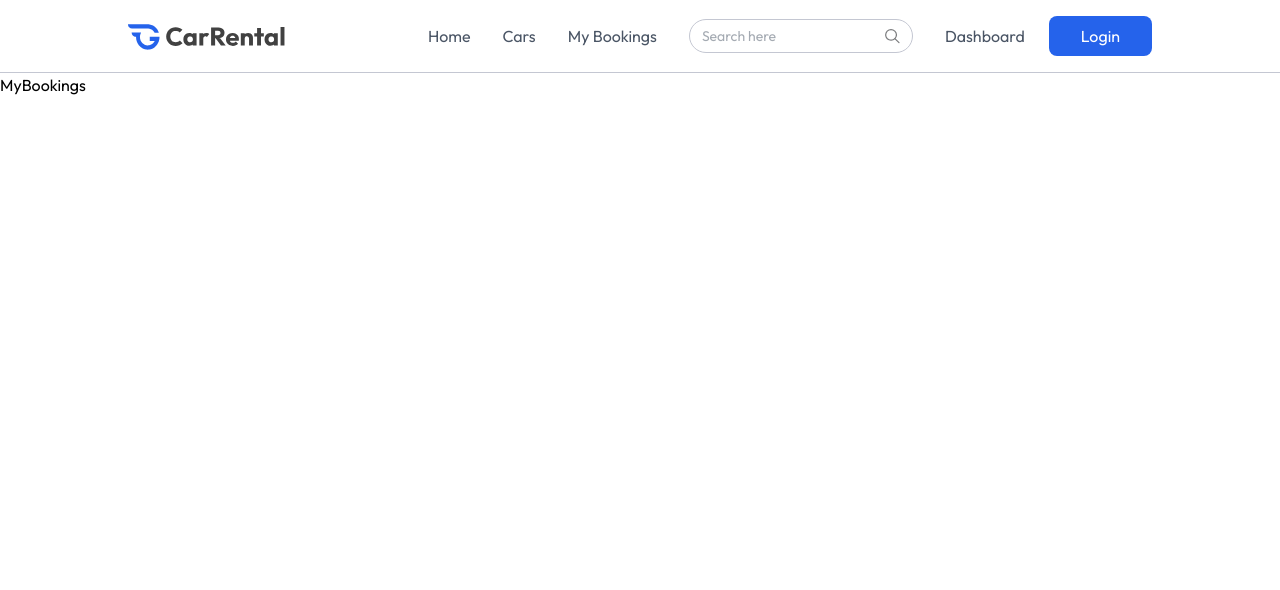
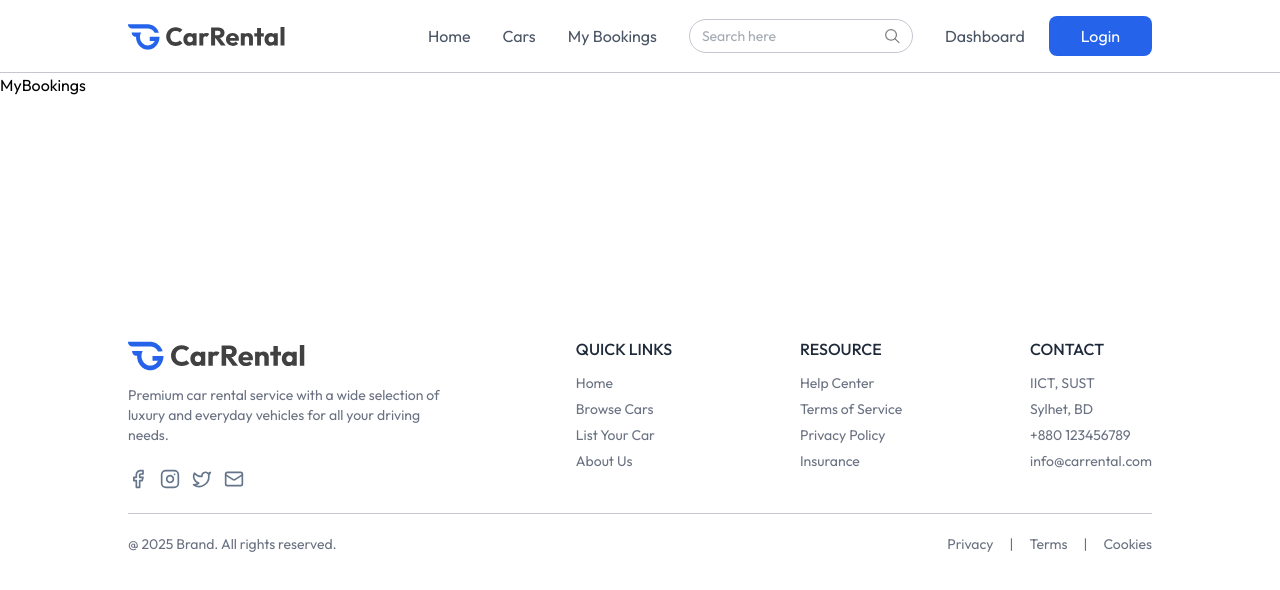
Before and after one commit to shahariat39/WEB-350, a React (Vite) app in the folder client/: page /my-bookings in a window 1280 px wide. Shown: the top 590 px of the page. Built offline with nearby package versions, Linux system fonts and the light colour scheme.

Commit message:
Footer section added

```diff
--- a/client/src/App.jsx
+++ b/client/src/App.jsx
@@ -5,6 +5,7 @@
 import MyBookings from './pages/MyBookings';
 import CarDetails from './pages/CarDetails';
 import Cars from './pages/Cars';
+import Footer from './components/Footer';
 
 const App = () => {
   const [showLogin, setShowLogin] = useState(false);
@@ -20,6 +21,9 @@
         <Route path='/car-details/:id' element={<CarDetails/>} />
         <Route path='/my-bookings' element={<MyBookings/>} />
       </Routes>
+
+      {!isOwnerPath && <Footer/>}
+
     </>
   )
 }
--- /dev/null
+++ b/client/src/components/Footer.jsx
@@ -0,0 +1,68 @@
+import { assets } from "../assets/assets"
+
+const Footer = () => {
+    return (
+        <div className=" text-gray-500 text-sm mt-60 px-6 md:px-16 lg:px-24 xl:px-32">
+
+            <div className=" flex flex-wrap justify-between items-start gap-8 pb-6 border-borderColor border-b">
+                <div>
+                    <img src={assets.logo} alt="logo" className=" h-8 md:h-9"/>
+                    <p className=" max-w-80 mt-3">
+                        Premium car rental service with a wide selection of luxury and everyday vehicles for all your driving needs.
+                    </p>
+                    <div className=" flex items-center gap-3 mt-6">
+                        <a href="#"> <img src={assets.facebook_logo} alt="logo" className=" w-5 h-5"/> </a>
+                        <a href="#"> <img src={assets.instagram_logo} alt="logo" className=" w-5 h-5"/> </a>
+                        <a href="#"> <img src={assets.twitter_logo} alt="logo" className=" w-5 h-5"/> </a>
+                        <a href="#"> <img src={assets.gmail_logo} alt="logo" className=" w-5 h-5"/> </a>
+                    </div>
+                </div>
+
+                <div>
+                    <h2 className=" text-base font-medium text-gray-800 uppercase">Quick Links</h2>
+                    <ul className=" mt-3 flex flex-col gap-1.5">
+                        <li> <a href="#">Home</a> </li>
+                        <li> <a href="#">Browse Cars</a> </li>
+                        <li> <a href="#">List Your Car</a> </li>
+                        <li> <a href="#">About Us</a> </li>
+                    </ul>
+                </div>
+
+                <div>
+                    <h2 className=" text-base font-medium text-gray-800 uppercase">Resource</h2>
+                    <ul className=" mt-3 flex flex-col gap-1.5">
+                        <li> <a href="#">Help Center</a> </li>
+                        <li> <a href="#">Terms of Service</a> </li>
+                        <li> <a href="#">Privacy Policy</a> </li>
+                        <li> <a href="#">Insurance</a> </li>
+                    </ul>
+                </div>
+
+                <div>
+                    <h2 className=" text-base font-medium text-gray-800 uppercase">Contact</h2>
+                    <ul className=" mt-3 flex flex-col gap-1.5">
+                        <li>IICT, SUST </li>
+                        <li>Sylhet, BD </li>
+                        <li>+880 123456789 </li>
+                        <li>info@carrental.com </li>
+                    </ul>
+                </div>
+
+            </div>
+
+            <div className=" flex flex-col md:flex-row gap-2 items-center justify-between py-5 ">
+                <p>@ {new Date().getFullYear()} Brand. All rights reserved. </p>
+
+                <ul className=" flex items-center gap-4">
+                    <li> <a href="#">Privacy</a>  </li>
+                    <li>|</li>
+                    <li> <a href="#">Terms</a>  </li>
+                    <li>|</li>
+                    <li> <a href="#">Cookies</a>  </li>
+                </ul>
+            </div>
+
+        </div>
+    )
+}
+export default Footer
```
